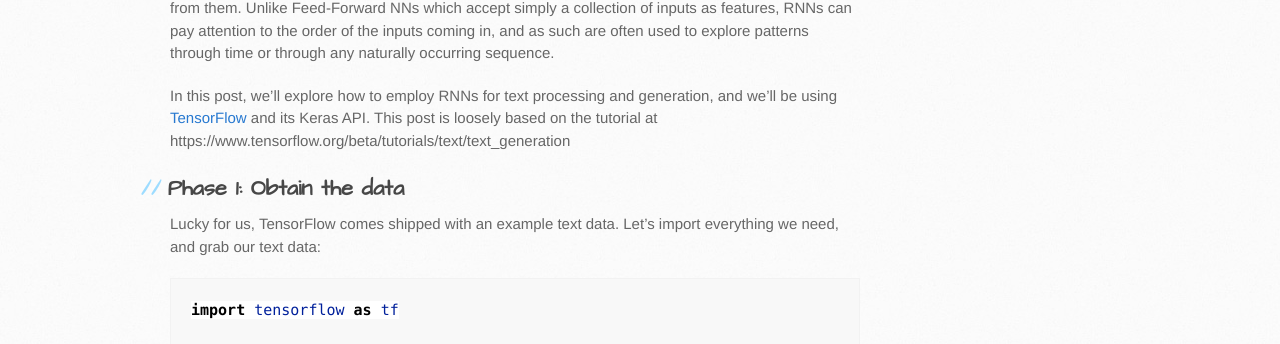
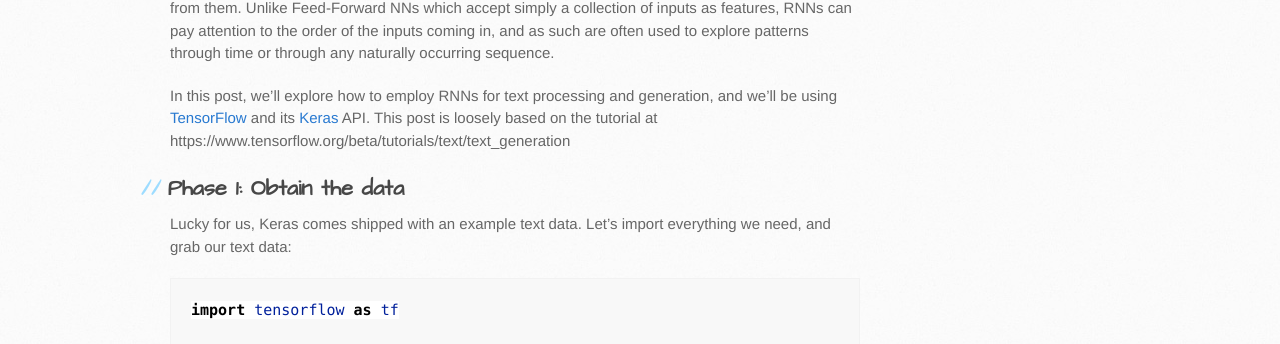
Before and after one commit to bshabashFD/bshabashFD.github.io_old2, a Jekyll site: the page built from _posts/2019-08-03-how-to-use-text-with-rnn.md, in a window 1280 px wide and 900 px high. Shown: the part 392-736 px from the top of the window. Built offline with Jekyll 4.4.1, drawn with Linux system fonts in a browser that asks for light colours; formulas are drawn with MathJax 3; a script that is not in the unit is left out.

Commit message:
Update 2019-08-03-how-to-use-text-with-rnn.md

````diff
--- a/_posts/2019-08-03-how-to-use-text-with-rnn.md
+++ b/_posts/2019-08-03-how-to-use-text-with-rnn.md
@@ -7,11 +7,11 @@ image: writing-logo.png
 
 Recurrent Neural Networks (RNNs) are naturally designed to process sequences and extract patterns from them. Unlike Feed-Forward NNs which accept simply a collection of inputs as features, RNNs can pay attention to the order of the inputs coming in, and as such are often used to explore patterns through time or through any naturally occurring sequence.
 
-In this post, we'll explore how to employ RNNs for text processing and generation, and we'll be using [TensorFlow](https://www.tensorflow.org/install) and its Keras API. This post is loosely based on the tutorial at https://www.tensorflow.org/beta/tutorials/text/text_generation
+In this post, we'll explore how to employ RNNs for text processing and generation, and we'll be using [TensorFlow](https://www.tensorflow.org/install) and its [Keras](https://keras.io/) API. This post is loosely based on the tutorial at https://www.tensorflow.org/beta/tutorials/text/text_generation
 
 ## Phase 1: Obtain the data
 
-Lucky for us, TensorFlow comes shipped with an example text data. Let's import everything we need, and grab our text data:
+Lucky for us, Keras comes shipped with an example text data. Let's import everything we need, and grab our text data:
 
 ```python
 import tensorflow as tf
````
